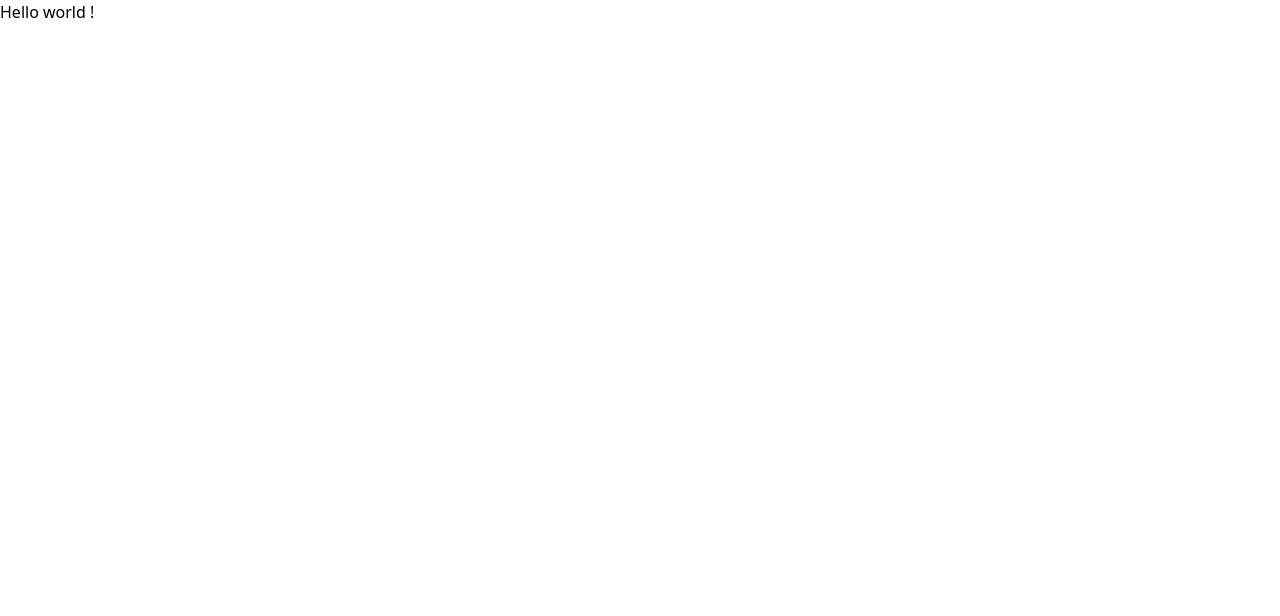
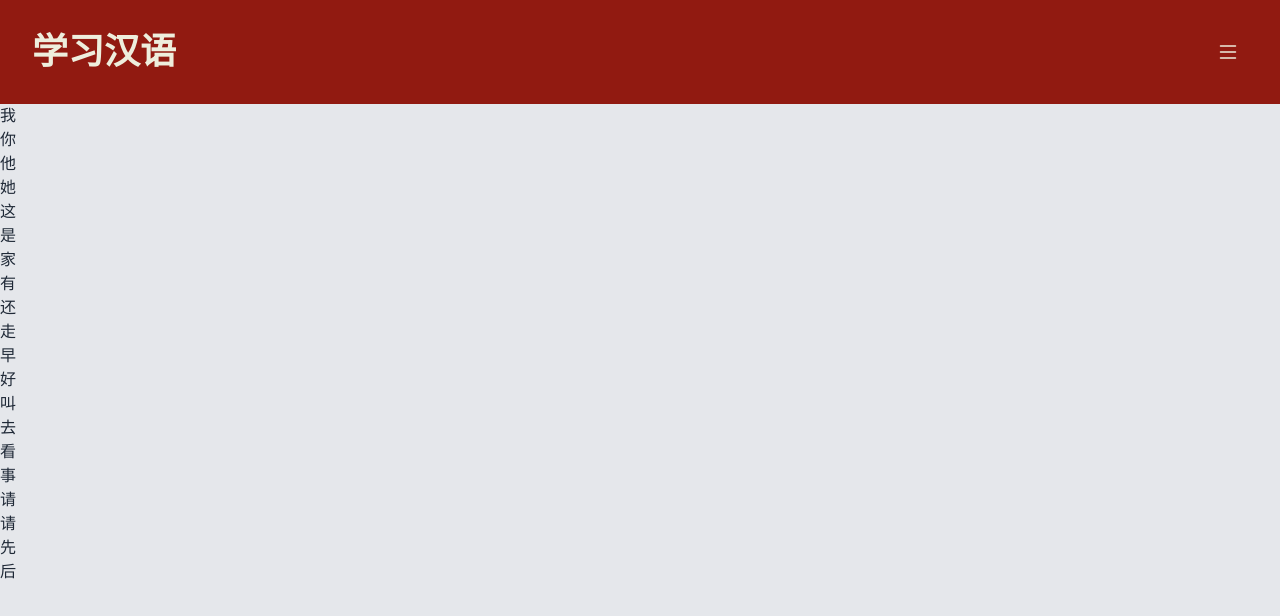
Before and after one commit to SebDelile/hanzi, a React (Create React App) app: page / in a window 1280 px wide. Shown: the top 616 px of the page. Built offline with nearby package versions, Linux system fonts and the light colour scheme.

Commit message:
feat: WIP UI

```diff
--- a/src/App.tsx
+++ b/src/App.tsx
@@ -1,3 +1,11 @@
+import { HanziTable } from './components/HanziTable';
+import { Header } from './components/Header';
+
 export function App() {
-  return <h1>Hello world !</h1>;
+  return (
+    <>
+      <Header />
+      <HanziTable />
+    </>
+  );
 }
--- /dev/null
+++ b/src/components/HanziTable.tsx
@@ -0,0 +1,21 @@
+import { useFetch } from '../utils/useFetch';
+import { LoadingSpinner } from './LoadingSpinner';
+
+export function HanziTable() {
+  const { isLoading, data, isError } = useFetch('database.json');
+  return (
+    <main className="w-full">
+      {isLoading ? (
+        <LoadingSpinner />
+      ) : isError ? (
+        "une erreur s'est produite"
+      ) : (
+        <ul>
+          {data?.map((hanzi) => (
+            <li key={hanzi.code}>{hanzi.sinogram}</li>
+          ))}
+        </ul>
+      )}
+    </main>
+  );
+}
--- /dev/null
+++ b/src/components/Header.tsx
@@ -0,0 +1,28 @@
+import { useState } from 'react';
+import { BurgerMenuIcon } from '../icons/BurgerMenuIcon';
+import { CloseIcon } from '../icons/CloseIcon';
+
+export function Header() {
+  const [isMenuOpen, setIsMenuOpen] = useState(false);
+  return (
+    <header className="w-full p-8 flex justify-between items-center bg-primary text-primary-contrast">
+      <h1 className="text-4xl font-bold font-hanzi">学习汉语</h1>
+      <nav className="flex justify-end flex-row-reverse items-center">
+        <button
+          type="button"
+          onClick={(): void => setIsMenuOpen((state) => !state)}
+          className="text-2xl p-2"
+        >
+          {isMenuOpen ? <CloseIcon /> : <BurgerMenuIcon />}
+        </button>
+        {isMenuOpen ? (
+          <ul className="list-none flex justify-end items-center gap-3">
+            {['Accueil', 'Test lecture', 'Test écriture'].map((item) => (
+              <li key={item}>{item}</li>
+            ))}
+          </ul>
+        ) : null}
+      </nav>
+    </header>
+  );
+}
--- /dev/null
+++ b/src/components/LoadingSpinner.tsx
@@ -0,0 +1,21 @@
+import { LoaderIcon } from '../icons/LoaderIcon';
+
+type props = {
+  className?: string;
+};
+
+/**
+ * A loading spinner for waiting steps
+ */
+export function LoadingSpinner({ className }: props) {
+  return (
+    <div
+      className={`relative w-full flex-1 flex justify-center items-center overflow-hidden ${
+        className ?? ''
+      }`}
+    >
+      <p className="sr-only">Please wait a moment</p>
+      <LoaderIcon className="animate-spin" />
+    </div>
+  );
+}
--- /dev/null
+++ b/src/icons/BurgerMenuIcon.tsx
@@ -0,0 +1,19 @@
+import { iconProps } from '../types/iconProps';
+
+export function BurgerMenuIcon({ className }: iconProps): React.ReactElement {
+  return (
+    <svg
+      xmlns="http://www.w3.org/2000/svg"
+      width="1em"
+      height="1em"
+      fill="currentColor"
+      className={className}
+      viewBox="0 0 16 16"
+    >
+      <path
+        fillRule="evenodd"
+        d="M2.5 12a.5.5 0 0 1 .5-.5h10a.5.5 0 0 1 0 1H3a.5.5 0 0 1-.5-.5zm0-4a.5.5 0 0 1 .5-.5h10a.5.5 0 0 1 0 1H3a.5.5 0 0 1-.5-.5zm0-4a.5.5 0 0 1 .5-.5h10a.5.5 0 0 1 0 1H3a.5.5 0 0 1-.5-.5z"
+      />
+    </svg>
+  );
+}
--- /dev/null
+++ b/src/icons/CloseIcon.tsx
@@ -0,0 +1,23 @@
+import { iconProps } from '../types/iconProps';
+
+export function CloseIcon({ className }: iconProps): React.ReactElement {
+  return (
+    <svg
+      xmlns="http://www.w3.org/2000/svg"
+      width="1em"
+      height="1em"
+      fill="currentColor"
+      className={`${className ?? ''}`}
+      viewBox="0 0 16 16"
+    >
+      <path
+        fillRule="evenodd"
+        d="M13.854 2.146a.5.5 0 0 1 0 .708l-11 11a.5.5 0 0 1-.708-.708l11-11a.5.5 0 0 1 .708 0Z"
+      />
+      <path
+        fillRule="evenodd"
+        d="M2.146 2.146a.5.5 0 0 0 0 .708l11 11a.5.5 0 0 0 .708-.708l-11-11a.5.5 0 0 0-.708 0Z"
+      />
+    </svg>
+  );
+}
--- /dev/null
+++ b/src/icons/LoaderIcon.tsx
@@ -0,0 +1,28 @@
+import { iconProps } from '../types/iconProps';
+
+export function LoaderIcon({ className }: iconProps): React.ReactElement {
+  return (
+    <svg
+      xmlns="http://www.w3.org/2000/svg"
+      width="1em"
+      height="1em"
+      fill="none"
+      className={className}
+      viewBox="0 0 24 24"
+    >
+      <circle
+        className="opacity-25"
+        cx="12"
+        cy="12"
+        r="10"
+        stroke="currentColor"
+        strokeWidth="4"
+      ></circle>
+      <path
+        className="opacity-75"
+        fill="currentColor"
+        d="M4 12a8 8 0 018-8V0C5.373 0 0 5.373 0 12h4zm2 5.291A7.962 7.962 0 014 12H0c0 3.042 1.135 5.824 3 7.938l3-2.647z"
+      ></path>
+    </svg>
+  );
+}
--- a/src/index.css
+++ b/src/index.css
@@ -1,3 +1,14 @@
 @tailwind base;
 @tailwind components;
+
+@font-face {
+  font-family: 'Kaiti';
+  src: local('Kaiti'), url(./fonts/simkai.ttf) format('ttf');
+}
+@import url('https://fonts.googleapis.com/css2?family=DM+Sans&family=Noto+Sans+SC&display=swap');
+
 @tailwind utilities;
+
+#root {
+  @apply bg-gray-200 text-gray-800 font-body min-h-screen w-full overflow-hidden flex flex-col justify-start items-center;
+}
--- /dev/null
+++ b/src/types/hanziObject.ts
@@ -0,0 +1,12 @@
+export type hanziObject = {
+  id: number;
+  code: string;
+  sinogram: string;
+  key: string;
+  strikesCount: number;
+  strikes: string;
+  pinyin: string;
+  tone: 0 | 1 | 2 | 3 | 4;
+  exampleSino: string;
+  examplePinyin: string;
+};
--- /dev/null
+++ b/src/types/iconProps.ts
@@ -0,0 +1,3 @@
+export type iconProps = {
+  className?: string;
+};
--- /dev/null
+++ b/src/utils/useFetch.ts
@@ -0,0 +1,30 @@
+import { useState, useEffect } from 'react';
+import { hanziObject } from '../types/hanziObject';
+
+/**
+ * Custom hook to fetch an API and store the response in an object
+ * Fetch is within useEffect so it reload for each change in url or method
+ */
+export function useFetch(url: string, method: string = 'GET') {
+  const [data, setData] = useState<hanziObject[] | undefined>(undefined);
+  const [isLoading, setLoading] = useState(true);
+  const [isError, setError] = useState(false);
+
+  useEffect(() => {
+    if (!url) return;
+    setLoading(true);
+    async function fetchData() {
+      try {
+        const response = await fetch(url, { method: method });
+        const json: hanziObject[] = await response.json();
+        setData(json);
+      } catch (err) {
+        setError(true);
+      } finally {
+        setLoading(false);
+      }
+    }
+    fetchData();
+  }, [url, method]);
+  return { isLoading, data, isError };
+}
--- a/tailwind.config.js
+++ b/tailwind.config.js
@@ -1,7 +1,20 @@
 module.exports = {
   content: ['./src/**/*.{js,jsx,ts,tsx}'],
   theme: {
-    extend: {},
+    extend: {
+      screens: {
+        xs: '540px',
+      },
+      colors: {
+        primary: '#911a11',
+        'primary-contrast': '#EED',
+        background: '#ccc',
+      },
+      fontFamily: {
+        body: ['DM sans', 'sans-serif'],
+        hanzi: ['Kaiti', 'Noto sans SC'],
+      },
+    },
   },
   plugins: [],
 };
```
Also changed, not shown: 1 other file (tests, documents, lock files or other folders).
